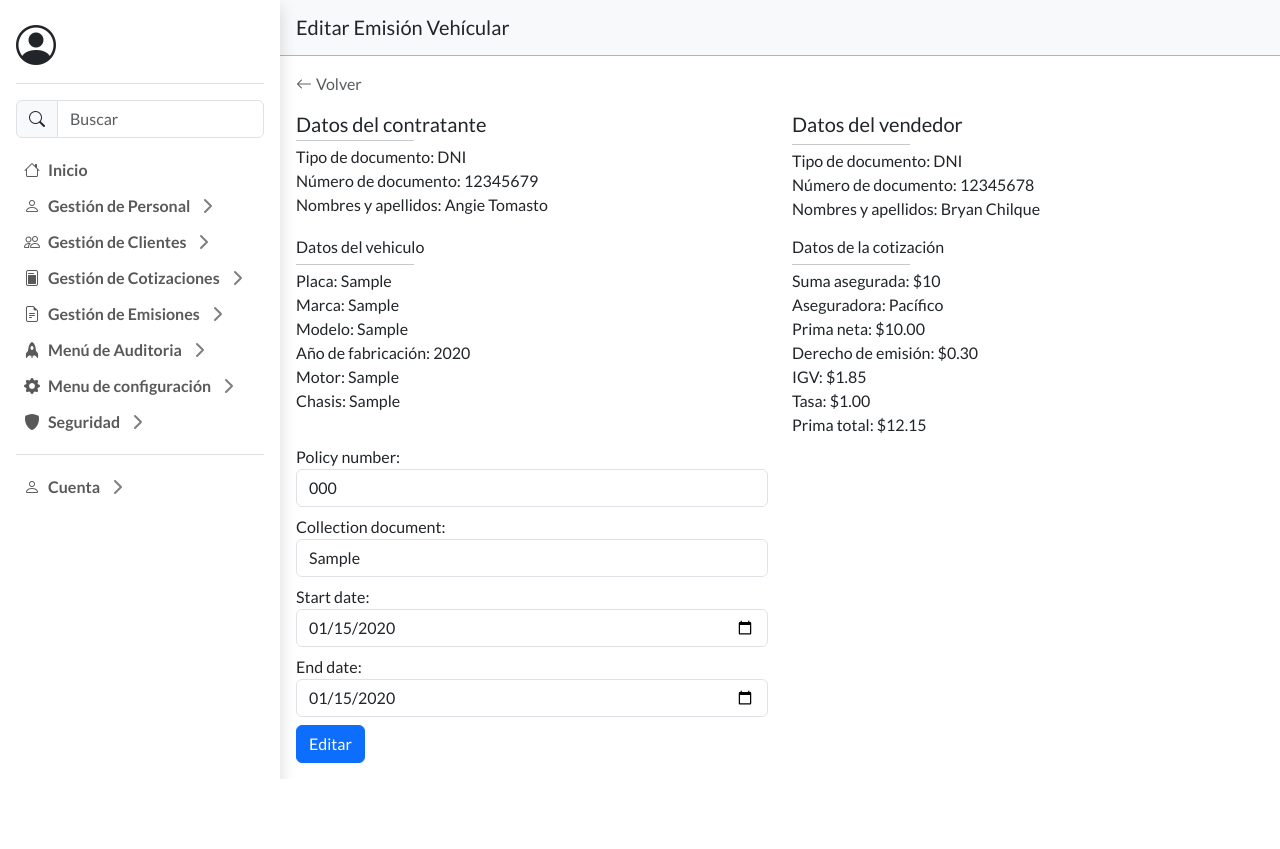
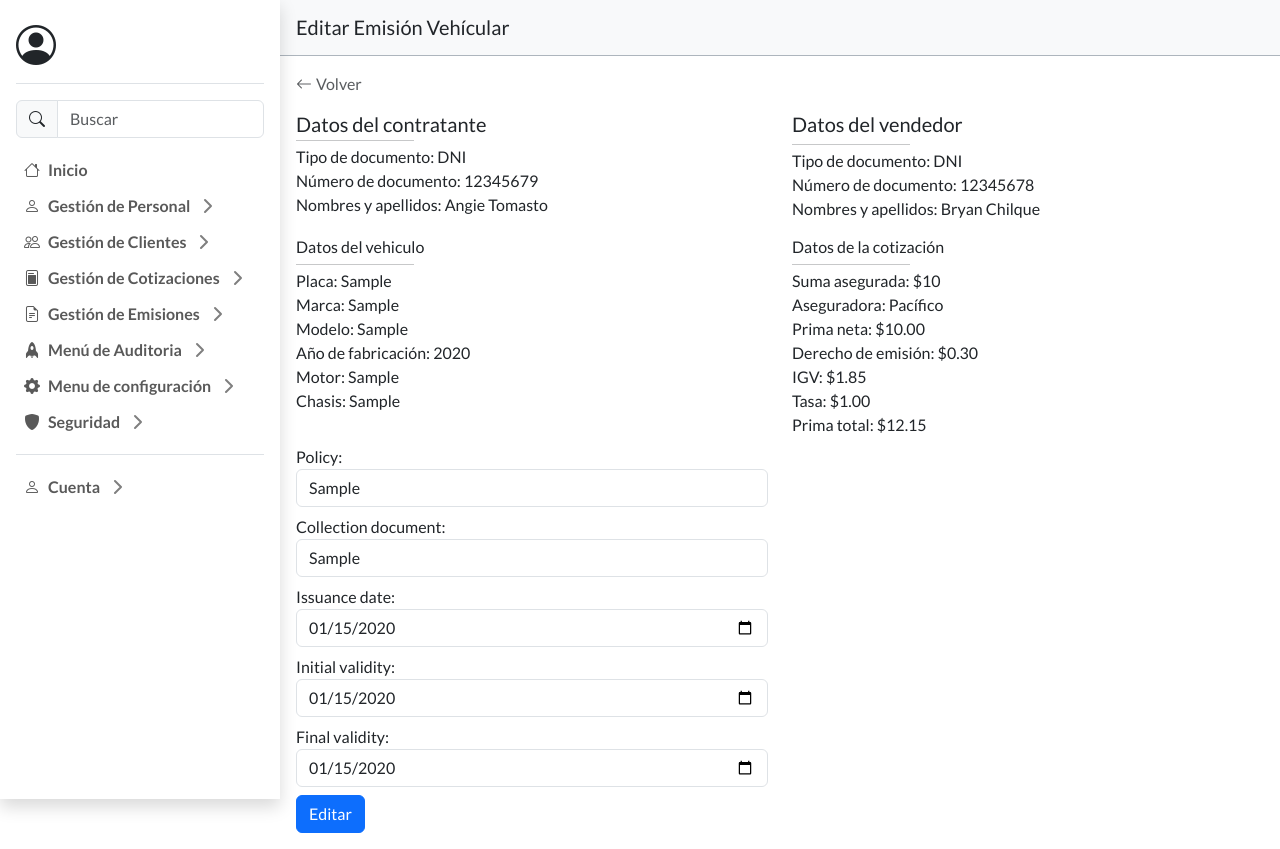
Before and after one commit to bryan-chilque/university-degree-project, a Django app: page /web/1/issuance/insurance/vehicle/update/1/ in a window 1280 px wide. Shown: the part 57-906 px from the top of the page. Before the commit the page ends 836 px from the top, so only its background shows below. Run offline with Django 4.2, Linux system fonts and the light colour scheme; data comes from the database, SQL or seed files in the repository; tables that the repository leaves empty hold one stand-in row (values such as "Sample post"); some libraries are stand-ins or nearby versions.

Commit message:
feat: optimize data for issuance

```diff
--- a/rrgg/models.py
+++ b/rrgg/models.py
@@ -201,13 +201,15 @@
 # Issuance
 class IssuanceInsuranceVehicle(models.Model):
     # numero de póliza
-    policy_number = models.CharField(max_length=64)
+    policy = models.CharField(max_length=64)
     # documento de cobranza
     collection_document = models.CharField(max_length=64)
-    # fecha de inicio
-    start_date = models.DateTimeField()
-    # fecha de fin
-    end_date = models.DateTimeField()
+    # fecha de emisión de la póliza
+    issuance_date = models.DateTimeField(null=True)
+    # fecha de vigencia final
+    initial_validity = models.DateTimeField()
+    # fecha de vigencia inicio
+    final_validity = models.DateTimeField()
 
     quotation_vehicle_premium = models.ForeignKey(
         QuotationInsuranceVehiclePremium,
--- a/rrggweb/templates/rrggweb/issuance/insurance/vehicle/detail_issuance.html
+++ b/rrggweb/templates/rrggweb/issuance/insurance/vehicle/detail_issuance.html
@@ -76,11 +76,11 @@
           <h5 class="card-title mb-0">Detalle de la emisión</h5>
         </div>
         <div class="card-body">
-          <p class="card-text">Número de póliza: {{ object.policy_number }}</p>
+          <p class="card-text">Número de póliza: {{ object.policy }}</p>
           <p class="card-text">Documento de cobranza: {{ object.collection_document }}</p>
           <p class="card-text">Fecha de emisión: {{ object.created|date:'d/m/Y' }}</p>
-          <p class="card-text">Fecha de inicio de vigencia: {{ object.start_date|date:'d/m/Y' }}</p>
-          <p class="card-text">Fecha de fin de vigencia: {{ object.end_date|date:'d/m/Y' }}</p>
+          <p class="card-text">Fecha de inicio de vigencia: {{ object.initial_validity|date:'d/m/Y' }}</p>
+          <p class="card-text">Fecha de fin de vigencia: {{ object.final_validity|date:'d/m/Y' }}</p>
         </div>
       </div>
     </div>
--- a/rrggweb/views.py
+++ b/rrggweb/views.py
@@ -510,7 +510,13 @@
     template_name = "rrggweb/issuance/insurance/vehicle/create_issuance.html"
 
     model = rrgg.models.IssuanceInsuranceVehicle
-    fields = ["policy_number", "collection_document", "start_date", "end_date"]
+    fields = [
+        "policy",
+        "collection_document",
+        "issuance_date",
+        "initial_validity",
+        "final_validity",
+    ]
 
     def form_valid(self, form):
         form.instance.quotation_vehicle_premium_id = self.kwargs[
@@ -549,7 +555,13 @@
 ):
     template_name = "rrggweb/issuance/insurance/vehicle/update_issuance.html"
     model = rrgg.models.IssuanceInsuranceVehicle
-    fields = ["policy_number", "collection_document", "start_date", "end_date"]
+    fields = [
+        "policy",
+        "collection_document",
+        "issuance_date",
+        "initial_validity",
+        "final_validity",
+    ]
     pk_url_kwarg = "issuance_id"
 
     def get_success_url(self):
```
Also changed, not shown: rrgg/migrations/0033_rename_end_date_issuanceinsurancevehicle_final_validity_and_more.py (added).
